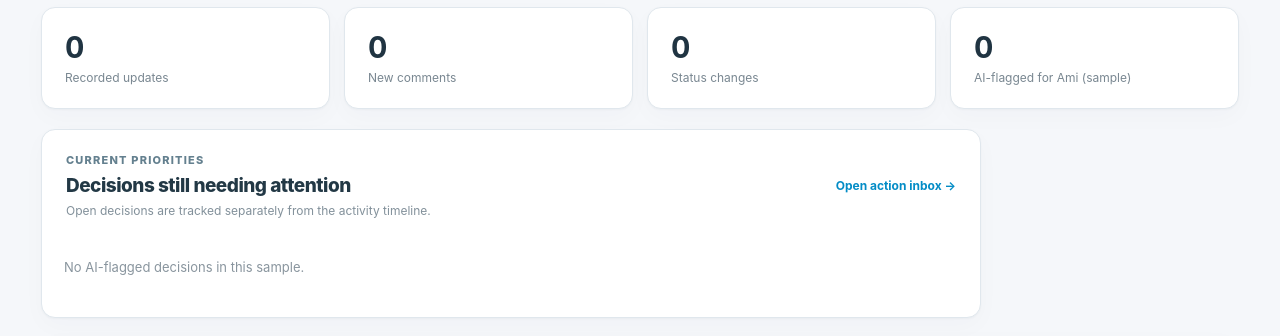
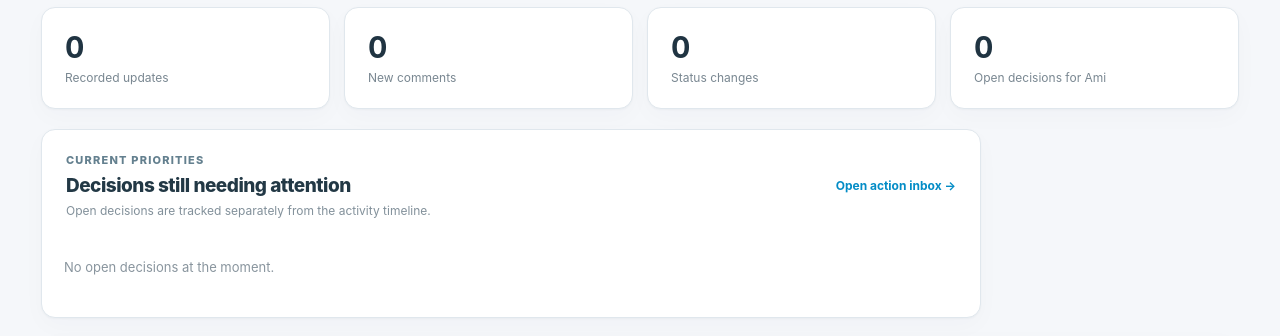
Before and after one commit to AminJustFlow/ami-clickup-assistant, a Next.js app: page /changes in a window 1280 px wide. Shown: the part 254-590 px from the top of the page. Built offline with nearby package versions, Linux system fonts and the light colour scheme; no server answers; the database is empty.

Commit message:
Align Recent Updates decisions with shared active inbox eligibility

```diff
--- a/app/changes/page.tsx
+++ b/app/changes/page.tsx
@@ -1,4 +1,5 @@
 import { cookies } from 'next/headers';
+import { isOpenAttentionTask } from '@/lib/attention/triage';
 import { prisma } from '@/lib/db/prisma';
 import { markDigestChecked } from './actions';
 import { AppNav } from '../components/app-nav';
@@ -44,11 +45,12 @@ export default async function ChangesPage({ searchParams }: { searchParams: Prom
       orderBy: { clickupCreatedAt: 'desc' }, take: 250
     }),
     prisma.task.findMany({
-      where: { deleted: false, intelligence: { needsAmi: true } },
-      include: { client: true, intelligence: true },
-      orderBy: { intelligence: { amiAttentionScore: 'desc' } }, take: 30
+      where: { deleted: false, client: { active: true, space: { name: 'JF Corporate' } }, intelligence: { needsAmi: true } },
+      include: { client: true, intelligence: true, attentionDisposition: true },
+      orderBy: { intelligence: { amiAttentionScore: 'desc' } }
     })
   ]);
+  const openDecisions = needsAmi.filter(isOpenAttentionTask);
   const items: ChangeItem[] = [];
   for (const e of events) {
     if (!e.task || !e.occurredAt) continue;
@@ -102,17 +104,17 @@ export default async function ChangesPage({ searchParams }: { searchParams: Prom
       <div><strong>{items.length}</strong><span>Recorded updates</span></div>
       <div><strong>{items.filter(i => i.category === 'comment').length}</strong><span>New comments</span></div>
       <div><strong>{items.filter(i => i.category === 'status').length}</strong><span>Status changes</span></div>
-      <div><strong>{needsAmi.length}</strong><span>AI-flagged for Ami (sample)</span></div>
+      <div><strong>{openDecisions.length}</strong><span>Open decisions for Ami</span></div>
     </div>
     <section className="clean-panel compact-activity-priority">
       <div className="panel-heading"><div><p className="eyebrow">CURRENT PRIORITIES</p><h2>Decisions still needing attention</h2>
         <p>Open decisions are tracked separately from the activity timeline.</p></div>
         <a className="task-action" href="/attention">Open action inbox →</a></div>
-      <div className="compact-intel-list">{needsAmi.slice(0, 4).map(task => <article key={task.id} className="compact-activity-decision">
+      <div className="compact-intel-list">{openDecisions.slice(0, 4).map(task => <article key={task.id} className="compact-activity-decision">
         <span>{task.client.name}</span><strong>{task.name}</strong><p>{task.intelligence?.amiAction || task.intelligence?.currentSummary}</p>
         {task.clickupUrl && <a href={task.clickupUrl} target="_blank" rel="noopener noreferrer">ClickUp ↗</a>}
       </article>)}
-      {needsAmi.length === 0 && <p className="simple-empty">No AI-flagged decisions in this sample.</p>}</div>
+      {needsAmi.length === 0 && <p className="simple-empty">No open decisions at the moment.</p>}</div>
     </section>
     <section className="clean-panel compact-activity-panel" id="activity-timeline">
       <div className="panel-heading activity-heading"><div><p className="eyebrow">TIMELINE</p><h2>Recent updates</h2>
```
